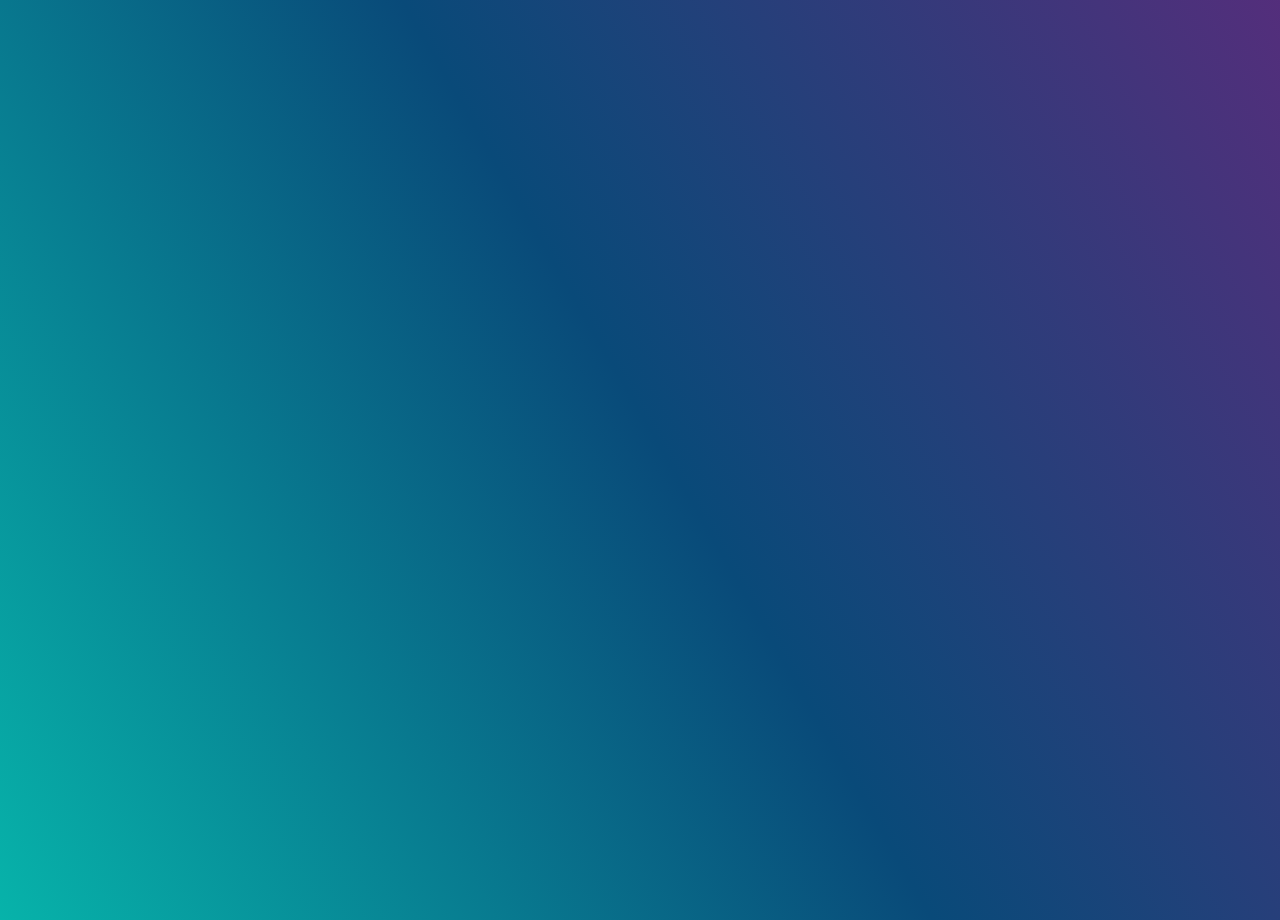
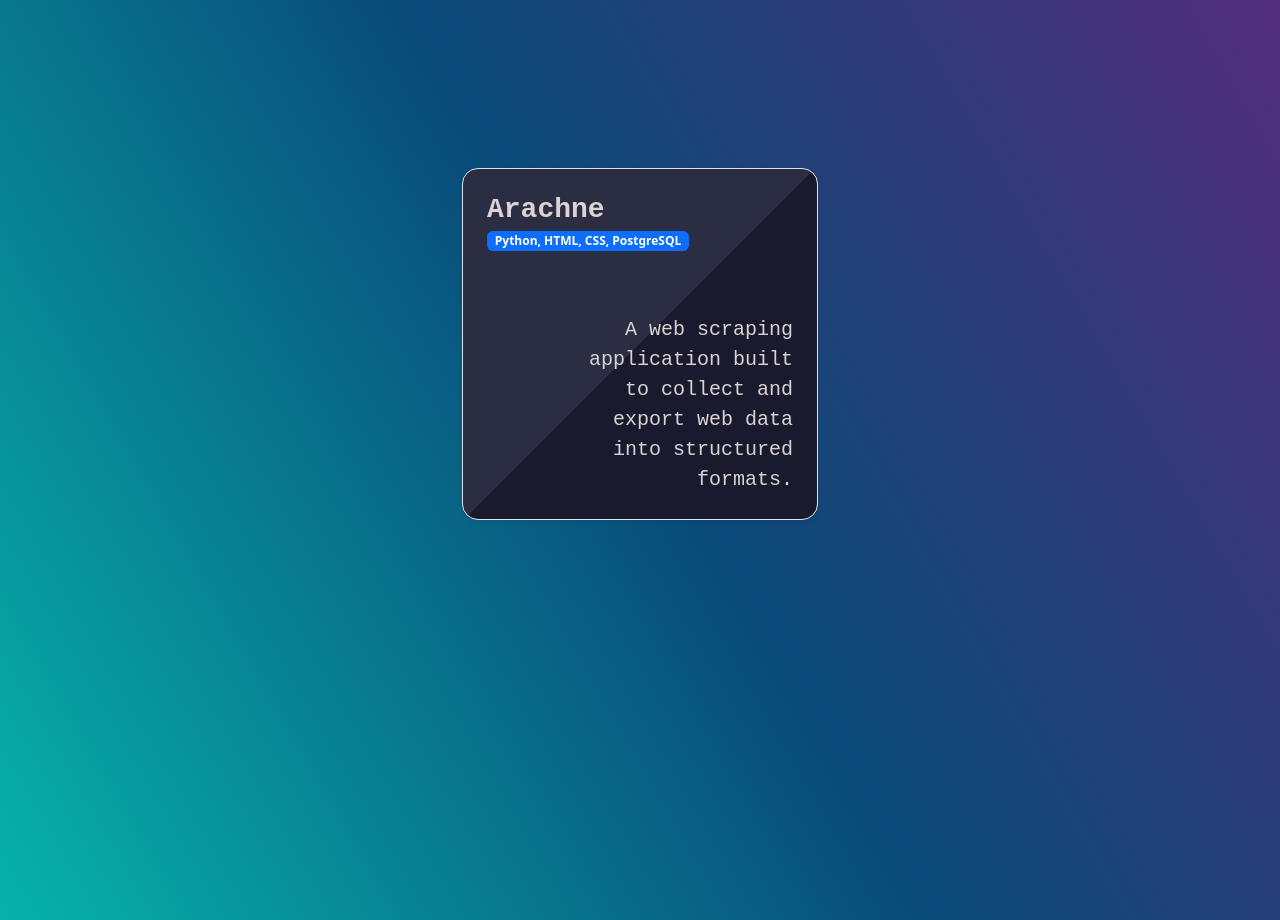
Before and after one commit to MessyPrincy/homePage, a plain HTML site: page index.html in a window 1280 px wide. Shown: the part 1480-2400 px from the top of the page. Drawn offline with nearby package versions, Linux system fonts and the light colour scheme; a web font is replaced by a local one.

Commit message:
Added project

```diff
--- a/index.html
+++ b/index.html
@@ -63,8 +63,26 @@
                     </div>
                 </div>
             </section>
-            <section id="projects" class="d-flex align-items-center justify-content-center">
+            <section id="projects" class="py-5">
+                <div class="container">
+                    <div class="row g-4 justify-content-center">
+                        <div class="col-12 col-md-6 col-lg-4">
+                            <div class="project-box border rounded-4 position-relative h-100 p-4 text-white overflow-hidden shadow-sm">
+                                <div class="w-75 text-start">
+                                    <h2 class="project-header fs-3 fw-bold mb-0">Arachne</h2>
+                                    <span class="badge bg-primary mt-1">Python, HTML, CSS, PostgreSQL</span>
+                                </div>
+                                <div class="w-75 ms-auto text-end mt-5 pt-3">
+                                    <p class="project-body mb-0 small opacity-90">
+                                        A web scraping application built to collect and export web data into structured formats.
+                                    </p>
+                                </div>
 
+                                <a href="https://github.com/MessyPrincy/Arachne" class="stretched-link"></a>
+                            </div>
+                        </div>
+                    </div>
+                </div>
             </section>
         </main>
         <footer>
--- a/styles.css
+++ b/styles.css
@@ -3,6 +3,7 @@
     --text-sub: #A19C9C;
     --terminal-bg: rgba(33, 37, 41, 0.35);
     --terminal-border: 1px solid grey;
+    --project-box: linear-gradient(135deg, #2b2d42 50%, #1a1a2e 50%);
 }
 
 *, *:before, *:after
@@ -71,6 +72,7 @@ body.light-mode {
     --text-sub: #666666;
     --terminal-bg: rgba(255, 255, 255, 0.15);
     --terminal-border: 1px solid rgba(0, 0, 0, 0.1);
+    --project-box: linear-gradient(135deg, #9194E6 50%, #54549C 50%)
 }
 
 #my-navbar
@@ -184,7 +186,8 @@ section
     font-size: 20px;
 }
 
-.terminal-input {
+.terminal-input
+{
     background: transparent;
     border: none;
     outline: none;
@@ -192,9 +195,40 @@ section
     flex-grow: 1;
 }
 
-.command-link {
+.command-link
+{
   cursor: pointer;
 }
-.command-link:hover {
+.command-link:hover
+{
   opacity: 0.8;
 }
+
+.project-box
+{
+    border: var(--terminal-border);
+    background: var(--project-box);
+    position: relative;
+    top: 0;
+    transition: top ease 0.5s;
+}
+
+.project-box:hover
+{
+    top: -10px;
+}
+
+.project-header
+{
+    color: var(--text-main);
+    font-family: monospace;
+    font-size: 30px;
+    text-decoration: none;
+}
+
+.project-body
+{
+    color: var(--text-main);
+    font-family: monospace;
+    font-size: 20px;
+}
```
